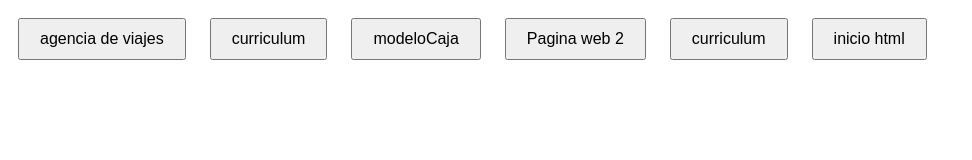
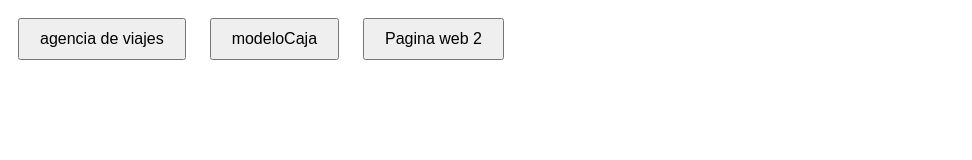
Before and after one commit to MakeUrI/TRABAJOSMARGARITA, a plain HTML site: page index.html in a window 1280 px wide. Shown: the whole page, without its empty margins (0-972 px from the left). Drawn offline with Linux system fonts and the light colour scheme.

Commit message:
Add files via upload

```diff
--- a/index.html
+++ b/index.html
@@ -18,10 +18,7 @@
 </head>
 <body>
     <button><a href="agenciadeviajes/inicio.html">agencia de viajes</a></button>
-    <button><a href="Curriculum/curriculum.html">curriculum</a></button>
     <button><a href="moeloCaja/modelo-caja.html">modeloCaja</a></button>
     <button><a href="pagina web_2/index.html">Pagina web 2</a></button>
-    <button><a href="PRAC.CURRICULUM/CURRICULUM.html">curriculum</a></button>
-    <button><a href="PRACT.INICIOHTML/INICIO.html">inicio html</a></button>
 </body>
 </html>
```
